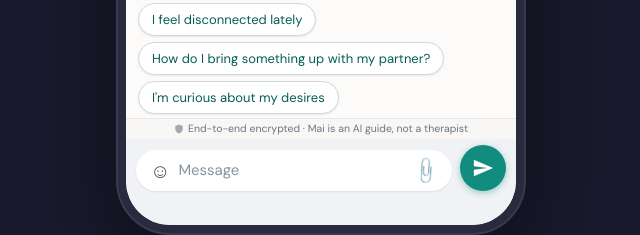
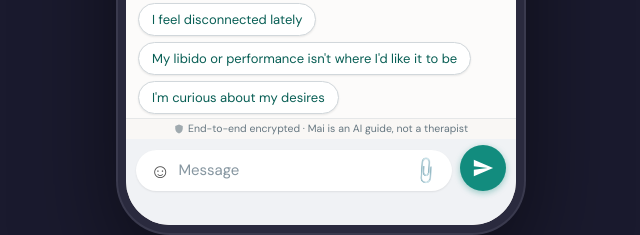
Before and after one commit to clare-carmody/Onboarding-chatbot-v3, a website: page intim-ai-coach.html in a window 1280 px wide. Shown: the part 639-874 px from the top of the page, 319-959 px from the left. Drawn offline with Linux system fonts and the light colour scheme.

Commit message:
fix: update opening prompt

```diff
--- a/intim-ai-coach.html
+++ b/intim-ai-coach.html
@@ -265,7 +265,7 @@ let locked = false;
 const OPENING_PROMPTS = [
   "I want to explore something new",
   "I feel disconnected lately",
-  "How do I bring something up with my partner?",
+  "My libido or performance isn't where I'd like it to be",
   "I'm curious about my desires",
   "Tell me about intimacy and connection",
 ];
```
